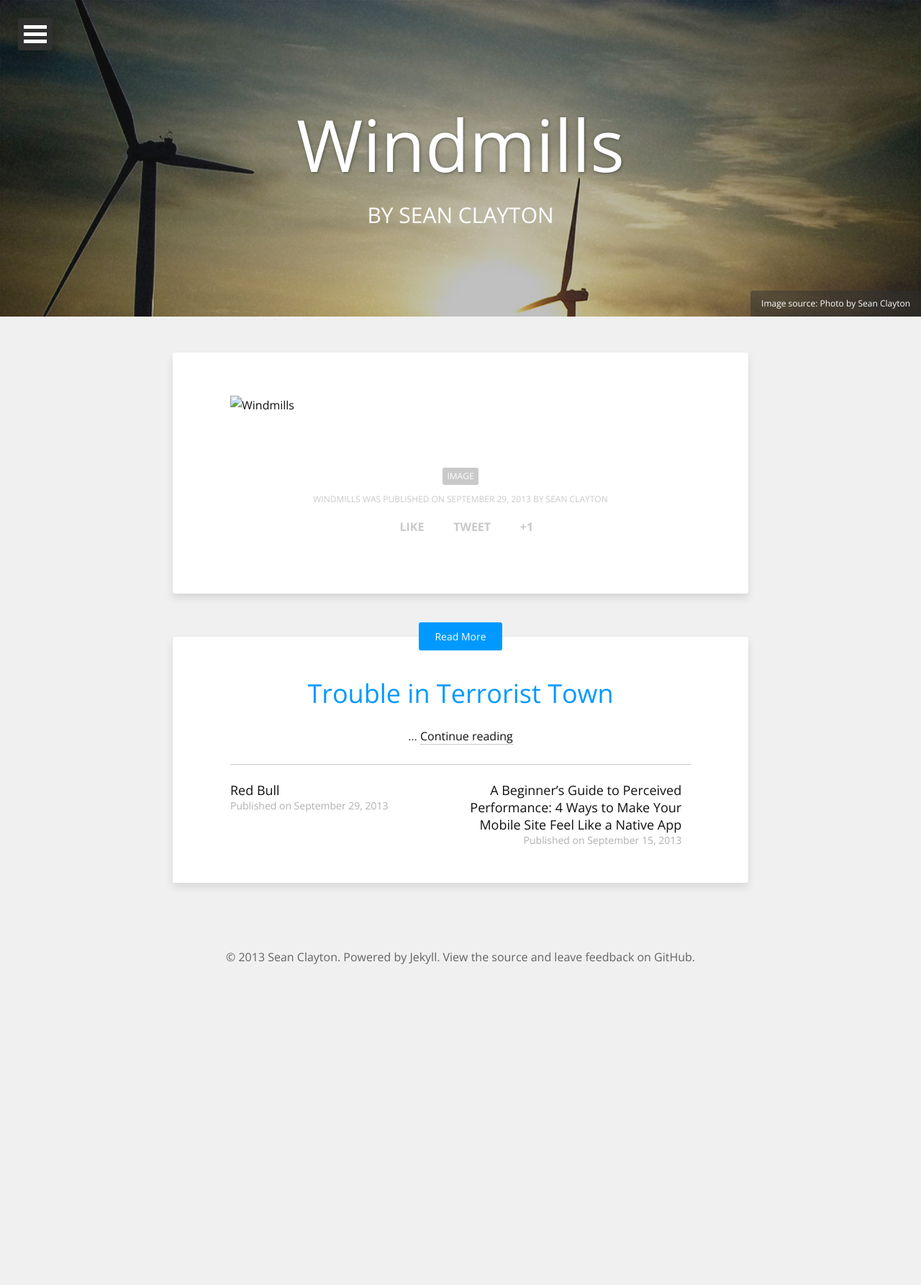
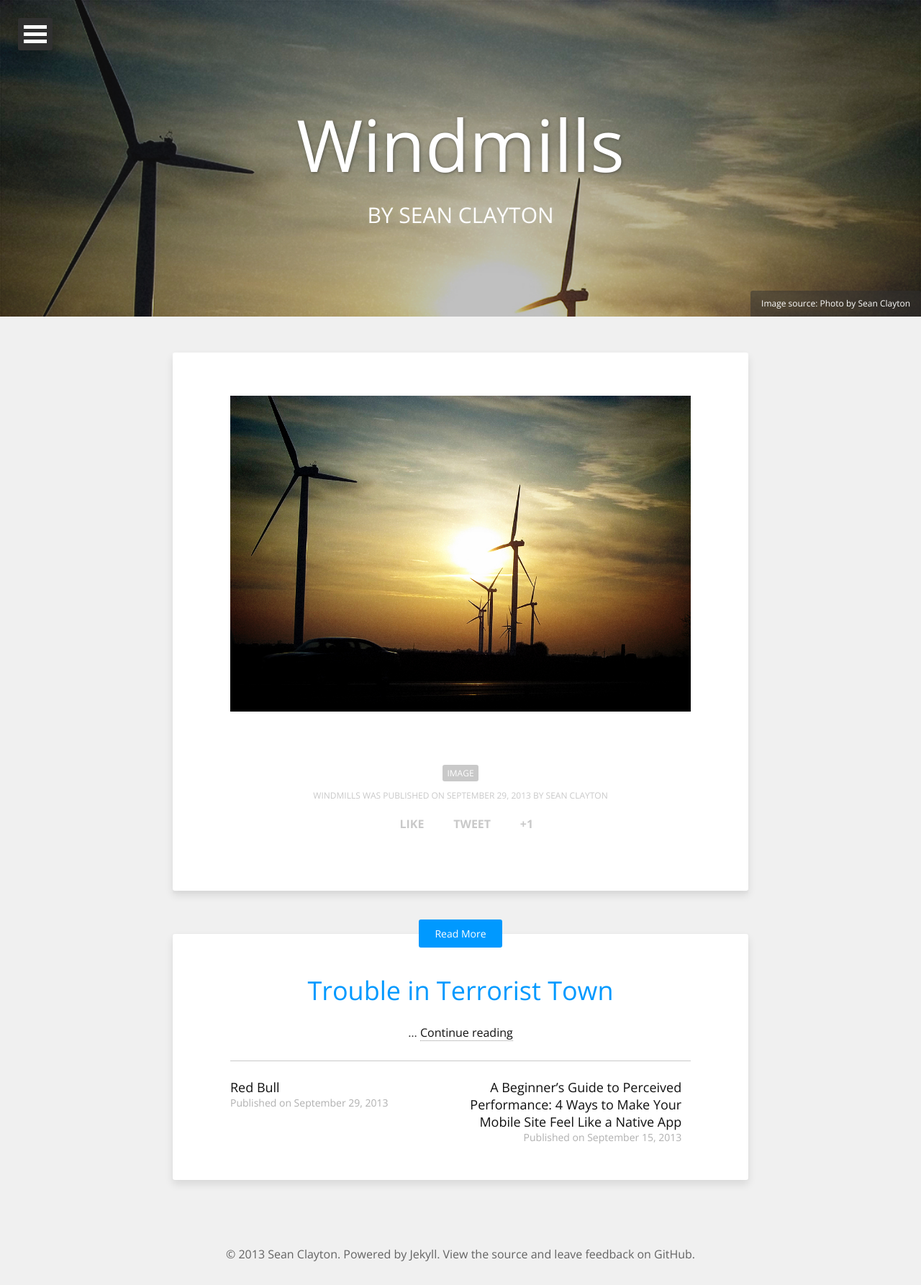
Before and after one commit to outcastgeek/skulbuny.com, a Jekyll site: the page built from _posts/2013-09-29-windmills.md, in a window 1280 px wide. Shown: the whole page at 72% size. Built offline with Jekyll 4.4.1, drawn with Linux system fonts in a browser that asks for light colours; nearby versions of some CDN libraries; before the commit the page ends 1373 px from its top, so only the background shows below that.

Commit message:
Tweaked some of the image posts and fixed the broken image link in Windmills

```diff
--- a/_posts/2013-09-29-windmills.md
+++ b/_posts/2013-09-29-windmills.md
@@ -14,5 +14,5 @@ image:
 share: true
 ---
 <figure>
-  <a href="/images/windmills.jpg"><img src="windmills.jpg" alt="Windmills"></a>
+  <a href="/images/windmills.jpg"><img src="/images/windmills.jpg" alt="Windmills"></a>
 </figure>
```
Also changed, not shown: _posts/2013-09-29-red-bull.md (+1 -1 lines).
